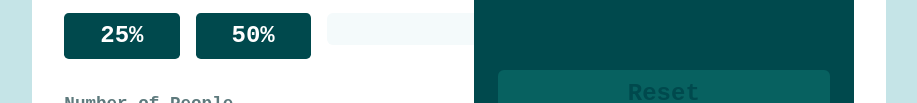
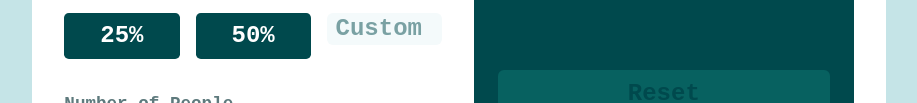
Before and after one commit to dunt21/tip-calculator-app-main, a plain HTML site: page index.html in a window 1280 px wide. Shown: the part 398-501 px from the top of the page, without its empty margins (181-1098 px from the left). Drawn offline with Linux system fonts and the light colour scheme.

Commit message:
fix: Make custom tip input field full width for better usability

```diff
--- a/index.html
+++ b/index.html
@@ -72,7 +72,7 @@
               <input
                 type="number"
                 placeholder="Custom"
-                class="bg-[hsl(189,47%,97%)] text-right pr-5 text-2xl font-extrabold text-[hsl(183,100%,15%)] rounded-md focus:outline-0 focus:border-[hsl(172,67%,45%)]! focus:border-2"
+                class="bg-[hsl(189,47%,97%)] text-right pr-5 text-2xl font-extrabold text-[hsl(183,100%,15%)] rounded-md focus:outline-0 focus:border-[hsl(172,67%,45%)]! focus:border-2 w-full"
                 id="custom"
                 step="1"
                 min="1"
```
